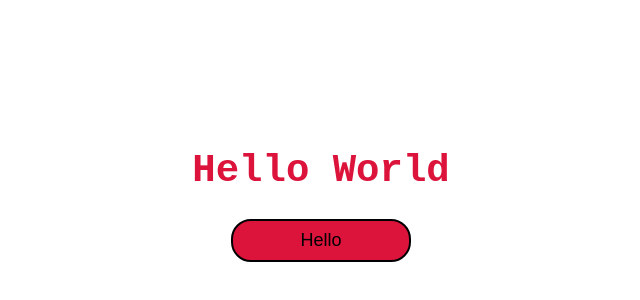
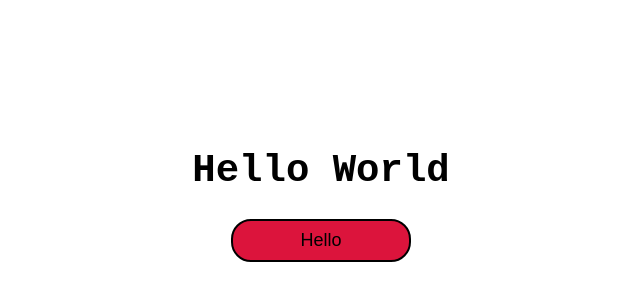
Before and after one commit to IgnacioBergantinosGM2/gmRepo, a plain HTML site: page index.html in a window 1280 px wide. Shown: the part 216-516 px from the top of the page, without its empty margins (319-959 px from the left). Drawn offline with Linux system fonts and the light colour scheme.

Commit message:
fix(style.css): change h1 color to black

```diff
--- a/style.css
+++ b/style.css
@@ -8,7 +8,7 @@ body {
 
 h1 {
 	font-family: monospace;
-	color: crimson;
+	color: black;
 	font-size: xxx-large;
 }
 
```
